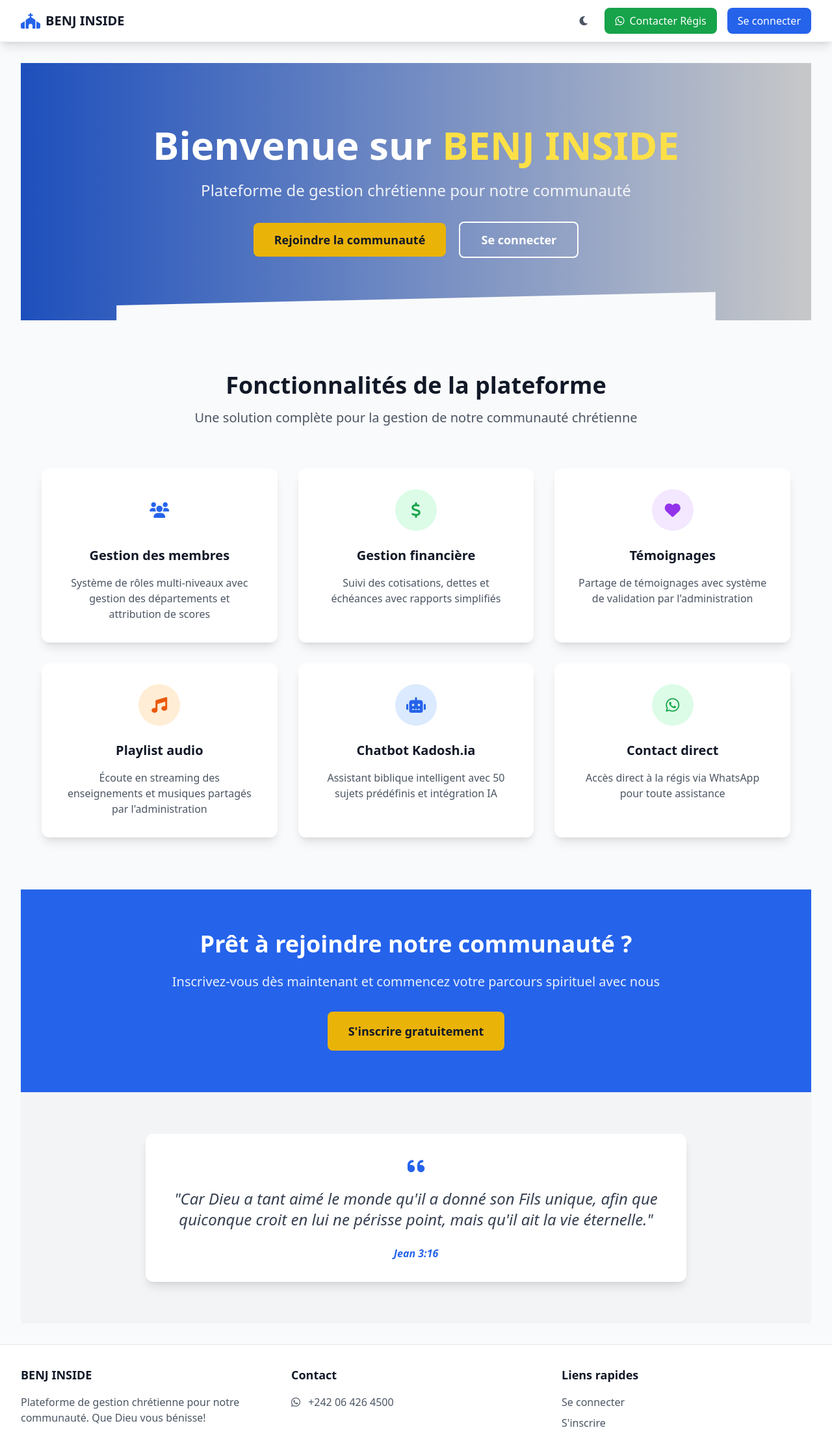
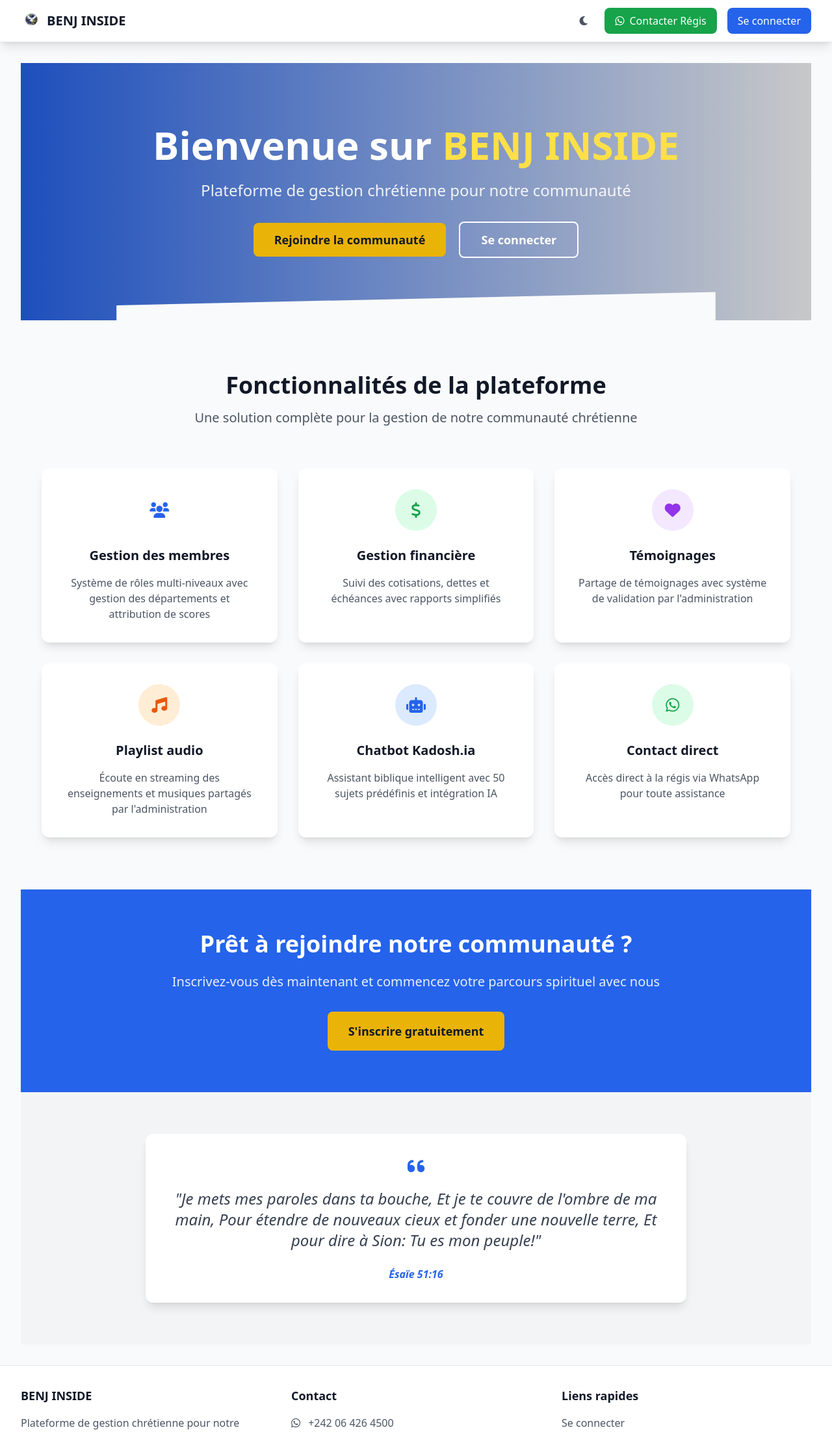
Before and after one commit to Richy-and/BENJ_SUPER, a Flask app: page / in a window 1280 px wide. Shown: the top 2204 px of the page at 65% size. Run offline with Flask 3, Linux system fonts and the light colour scheme; some libraries are stand-ins or nearby versions.

Commit message:
Update the application logo and replace the biblical verse on main pages
Updates the logo to benj_logo.jpeg and changes Jean 3:16 to Ésaïe 51:16 in templates and routes.

Replit-Commit-Author: Agent
Replit-Commit-Session-Id: 565ac0b4-8b9b-4fe5-aace-b84b2958c81a
Replit-Commit-Screenshot-Url: https://storage.googleapis.com/screenshot-production-us-central1/670d1683-97da-4c4e-8755-c975f56bb6a1/565ac0b4-8b9b-4fe5-aace-b84b2958c81a/Q5BFb3d

```diff
--- a/routes/dashboard.py
+++ b/routes/dashboard.py
@@ -26,8 +26,8 @@ def dashboard():
 
     # Bible verse of the day (static for now)
     daily_verse = {
-        'reference': 'Jean 3:16',
-        'text': 'Car Dieu a tant aimé le monde qu\'il a donné son Fils unique, afin que quiconque croit en lui ne périsse point, mais qu\'il ait la vie éternelle.'
+        'reference': 'Ésaïe 51:16',
+        'text': 'Je mets mes paroles dans ta bouche, Et je te couvre de l\'ombre de ma main, Pour étendre de nouveaux cieux et fonder une nouvelle terre, Et pour dire à Sion: Tu es mon peuple!'
     }
 
     return render_template('dashboard/dashboard.html',
--- a/templates/auth/login.html
+++ b/templates/auth/login.html
@@ -6,7 +6,7 @@
 <div class="min-h-screen flex items-center justify-center py-12 px-4 sm:px-6 lg:px-8">
     <div class="max-w-md w-full space-y-8">
         <div class="text-center">
-            <i class="fas fa-church text-primary-600 text-5xl mb-4"></i>
+            <img src="{{ url_for('static', filename='images/benj_logo.jpeg') }}" alt="BENJ INSIDE Logo" class="w-20 h-20 rounded-full object-cover mx-auto mb-4">
             <h2 class="text-3xl font-bold text-gray-900 dark:text-white">
                 Connexion à BENJ INSIDE
             </h2>
--- a/templates/auth/register.html
+++ b/templates/auth/register.html
@@ -6,7 +6,7 @@
 <div class="min-h-screen flex items-center justify-center py-12 px-4 sm:px-6 lg:px-8">
     <div class="max-w-md w-full space-y-8">
         <div class="text-center">
-            <i class="fas fa-church text-primary-600 text-5xl mb-4"></i>
+            <img src="{{ url_for('static', filename='images/benj_logo.jpeg') }}" alt="BENJ INSIDE Logo" class="w-20 h-20 rounded-full object-cover mx-auto mb-4">
             <h2 class="text-3xl font-bold text-gray-900 dark:text-white">
                 Rejoindre BENJ INSIDE
             </h2>
--- a/templates/base.html
+++ b/templates/base.html
@@ -34,7 +34,7 @@
                 <div class="flex justify-between h-16">
                     <div class="flex items-center">
                         <a href="{{ url_for('index') }}" class="flex items-center space-x-2">
-                            <i class="fas fa-church text-primary-600 text-2xl"></i>
+                            <img src="{{ url_for('static', filename='images/benj_logo.jpeg') }}" alt="BENJ INSIDE Logo" class="w-8 h-8 rounded-full object-cover">
                             <span class="text-xl font-bold text-gray-900 dark:text-white">BENJ INSIDE</span>
                         </a>
                     </div>
--- a/templates/index.html
+++ b/templates/index.html
@@ -143,9 +143,9 @@
             <div class="bg-white dark:bg-gray-900 rounded-xl shadow-lg p-8">
                 <i class="fas fa-quote-left text-primary-600 text-3xl mb-4"></i>
                 <blockquote class="text-xl md:text-2xl text-gray-700 dark:text-gray-300 mb-6 italic">
-                    "Car Dieu a tant aimé le monde qu'il a donné son Fils unique, afin que quiconque croit en lui ne périsse point, mais qu'il ait la vie éternelle."
+                    "Je mets mes paroles dans ta bouche, Et je te couvre de l'ombre de ma main, Pour étendre de nouveaux cieux et fonder une nouvelle terre, Et pour dire à Sion: Tu es mon peuple!"
                 </blockquote>
-                <cite class="text-primary-600 font-semibold">Jean 3:16</cite>
+                <cite class="text-primary-600 font-semibold">Ésaïe 51:16</cite>
             </div>
         </div>
     </div>
```
Also changed, not shown: replit.md (+5 -0 lines), attached_assets/benj_1752745276057.jpeg (added), static/images/benj_logo.jpeg (added).
